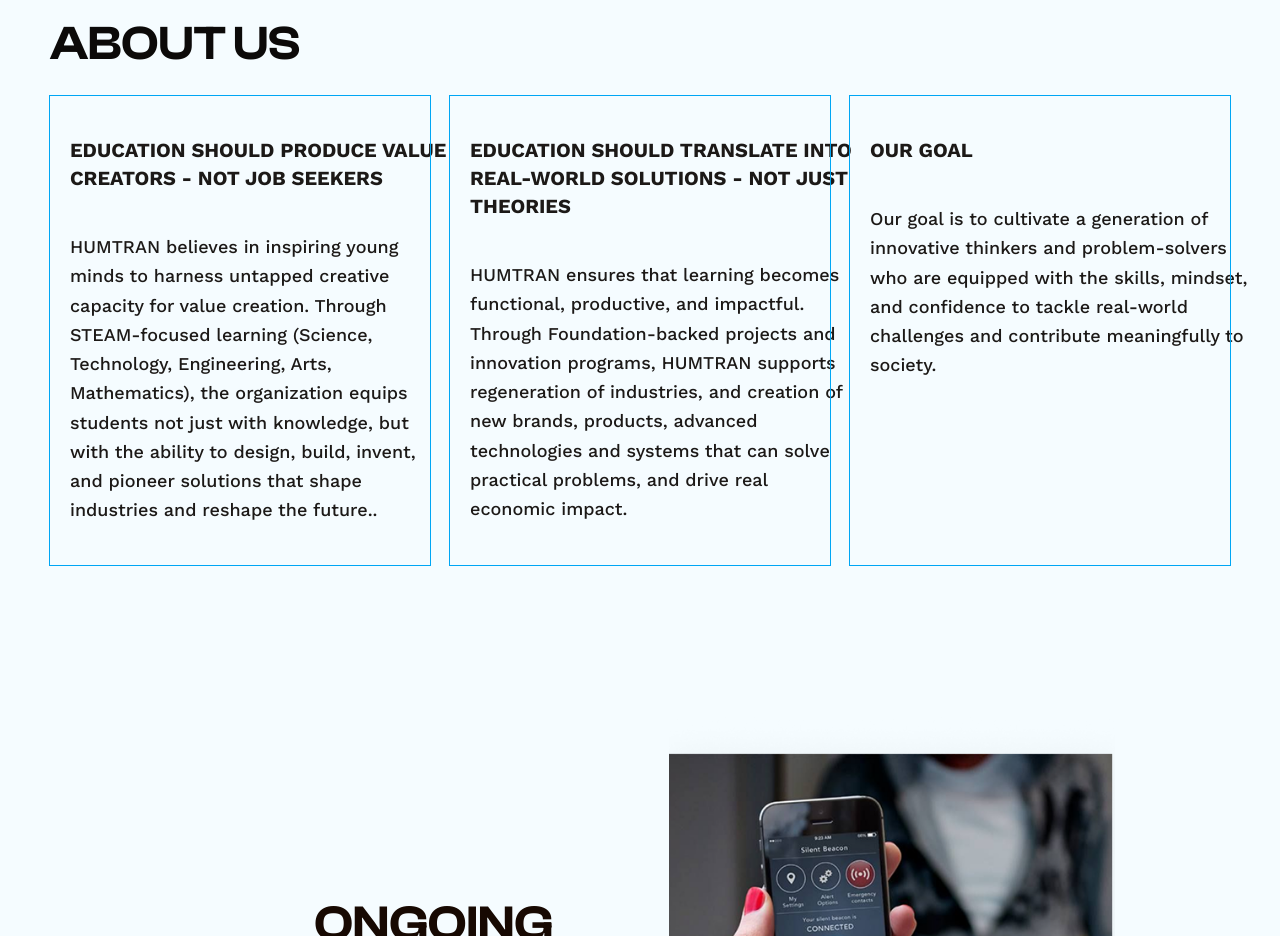
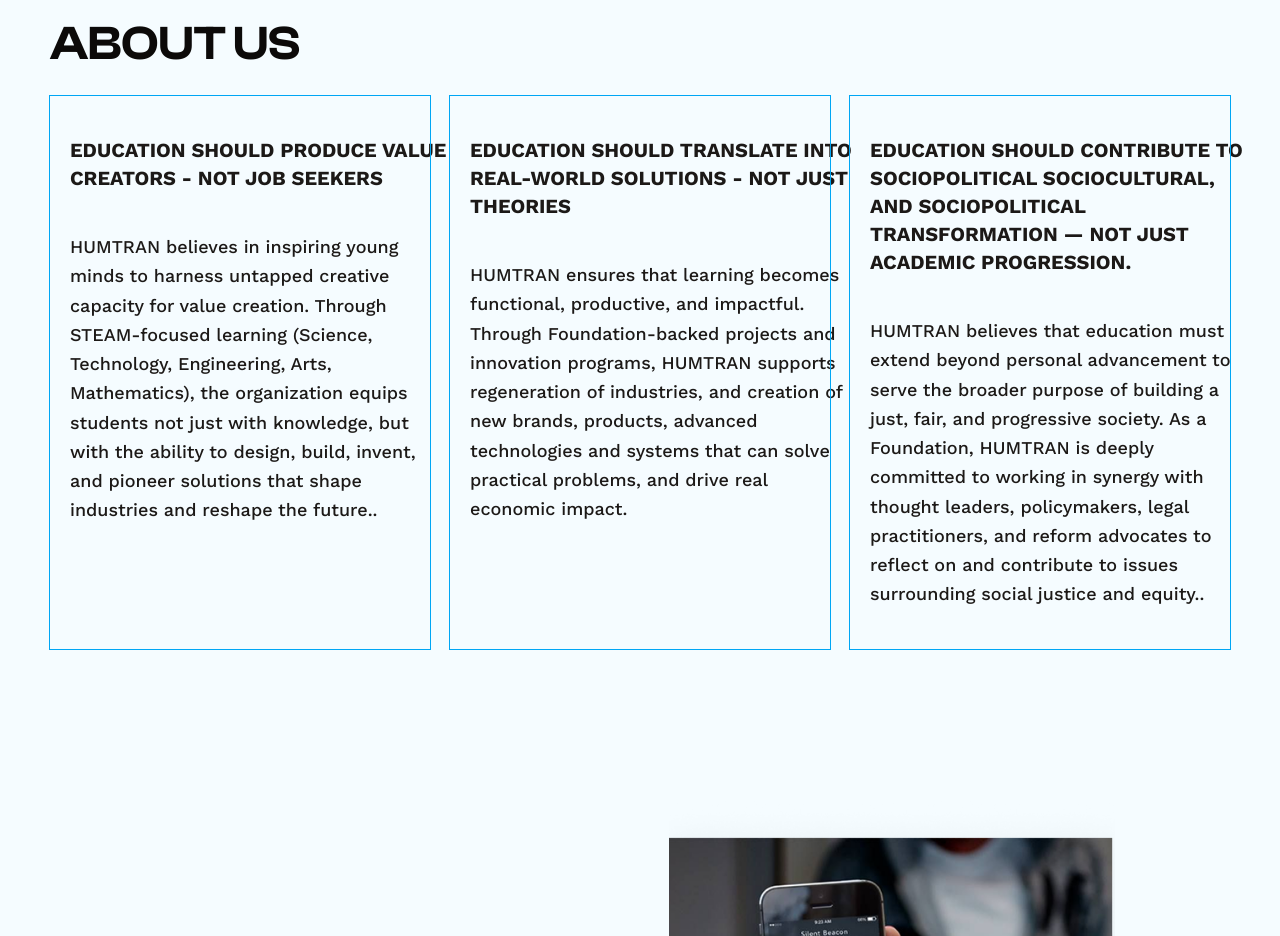
Before and after one commit to HUMTRAN/HUMTRAN-Site, a Next.js app: page / in a window 1280 px wide. Shown: the part 860-1796 px from the top of the page. Built offline with nearby package versions, Linux system fonts and the light colour scheme.

Commit message:
Update about-section.tsx

```diff
--- a/about-section.tsx
+++ b/about-section.tsx
@@ -10,8 +10,8 @@
         description: "HUMTRAN ensures that learning becomes functional, productive, and impactful. Through Foundation-backed projects and innovation programs, HUMTRAN supports regeneration of industries, and creation of new brands, products, advanced technologies and systems that can solve practical problems, and drive real economic impact."
     },
     {
-        title: "OUR GOAL",
-        description: "Our goal is to cultivate a generation of innovative thinkers and problem-solvers who are equipped with the skills, mindset, and confidence to tackle real-world challenges and contribute meaningfully to society."
+        title: "EDUCATION SHOULD CONTRIBUTE TO SOCIOPOLITICAL SOCIOCULTURAL, AND SOCIOPOLITICAL TRANSFORMATION — NOT JUST ACADEMIC PROGRESSION.",
+        description: "HUMTRAN believes that education must extend beyond personal advancement to serve the broader purpose of building a just, fair, and progressive society. As a Foundation, HUMTRAN is deeply committed to working in synergy with thought leaders, policymakers, legal practitioners, and reform advocates to reflect on and contribute to issues surrounding social justice and equity.."
     }
 ];
 
```
